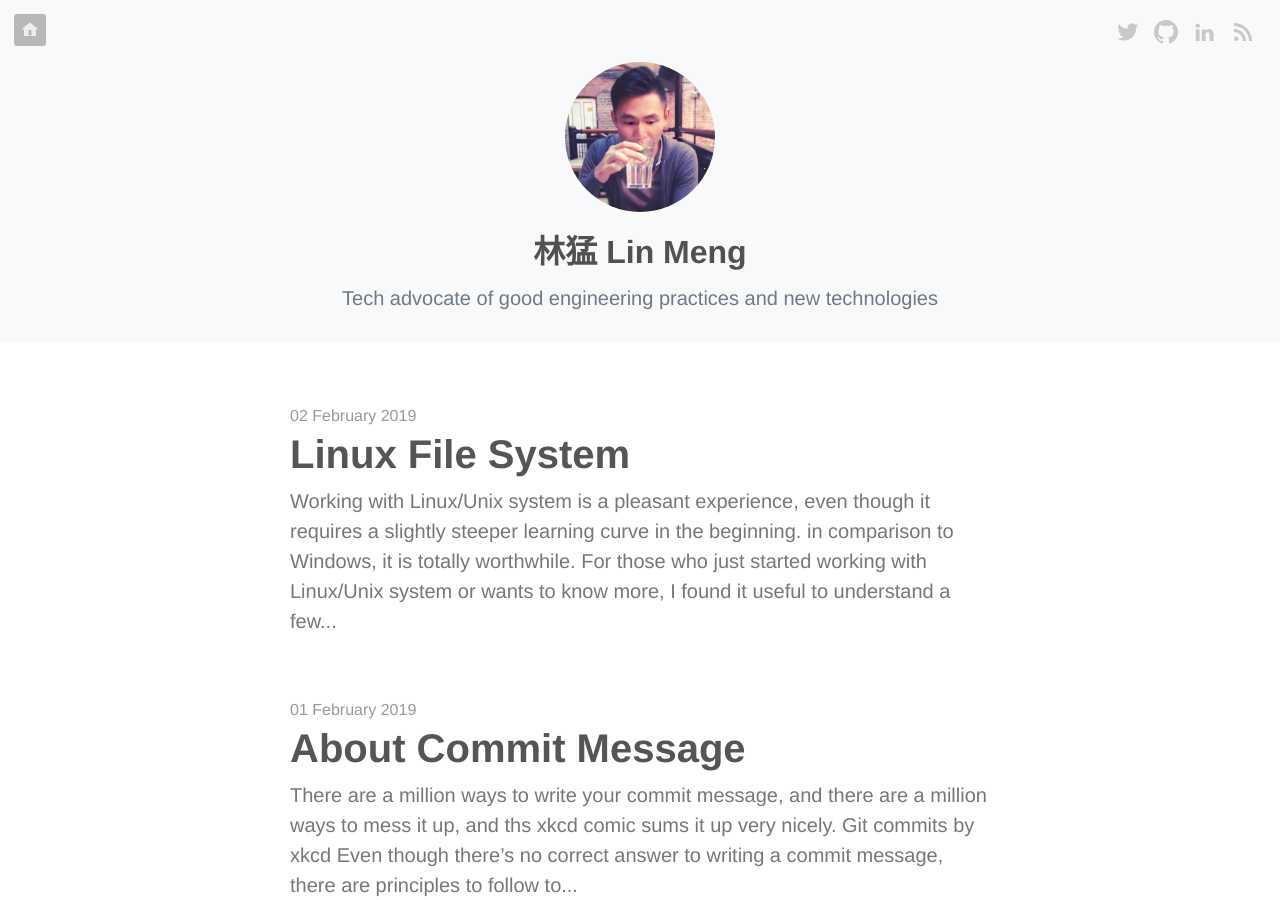
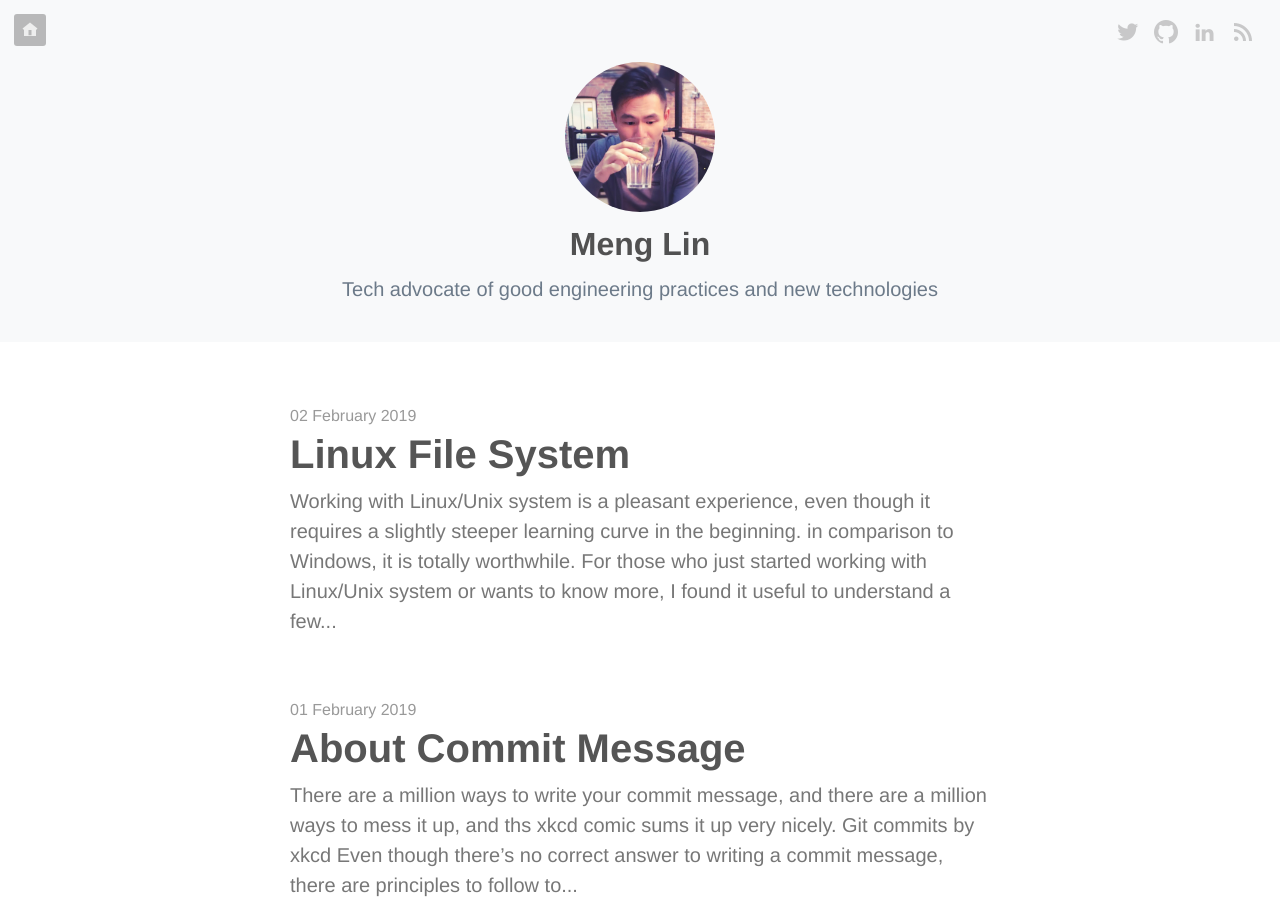
Before and after one commit to mlin6436/mlin6436.github.io, a Jekyll site: the page built from index.html, in a window 1280 px wide and 900 px high. Built offline with Jekyll 4.4.1, drawn with Linux system fonts in a browser that asks for light colours; the list of posts is cut into pages by our own code.

Commit message:
Update _config.yml

```diff
--- a/_config.yml
+++ b/_config.yml
@@ -8,14 +8,14 @@
 paginate_path: 'page:num'
 
 # Setup
-title:		林猛 Lin Meng
+title:		Meng Lin
 tagline:	'Playground'
 description:	'Tech advocate of good engineering practices and new technologies'
 url:		http://mlin6436.github.io/
 commentsystem:	google
 
 author:
-  name:		'林猛 Lin Meng'
+  name:		'Meng Lin'
 
 paginate:	5
 
```
